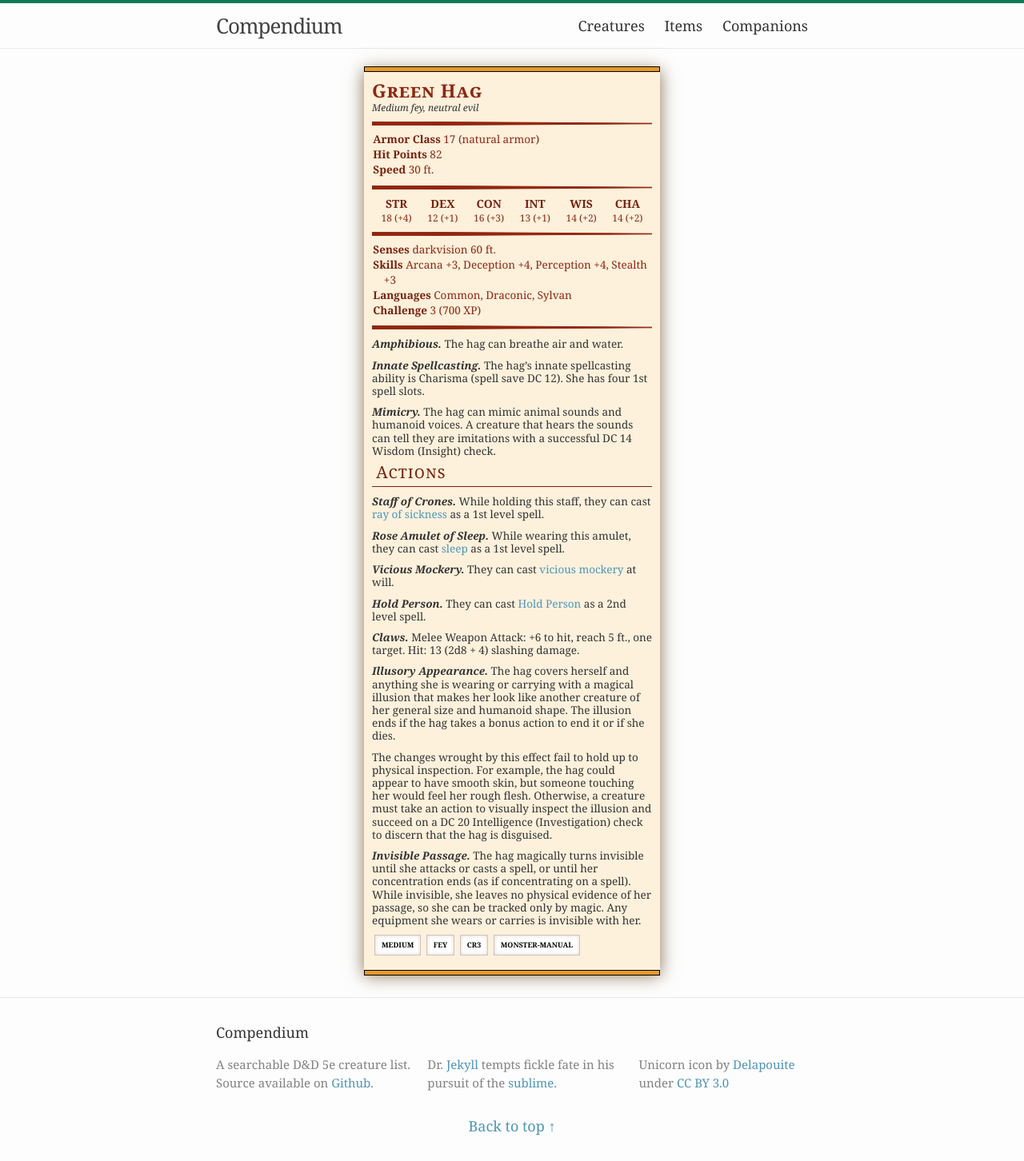
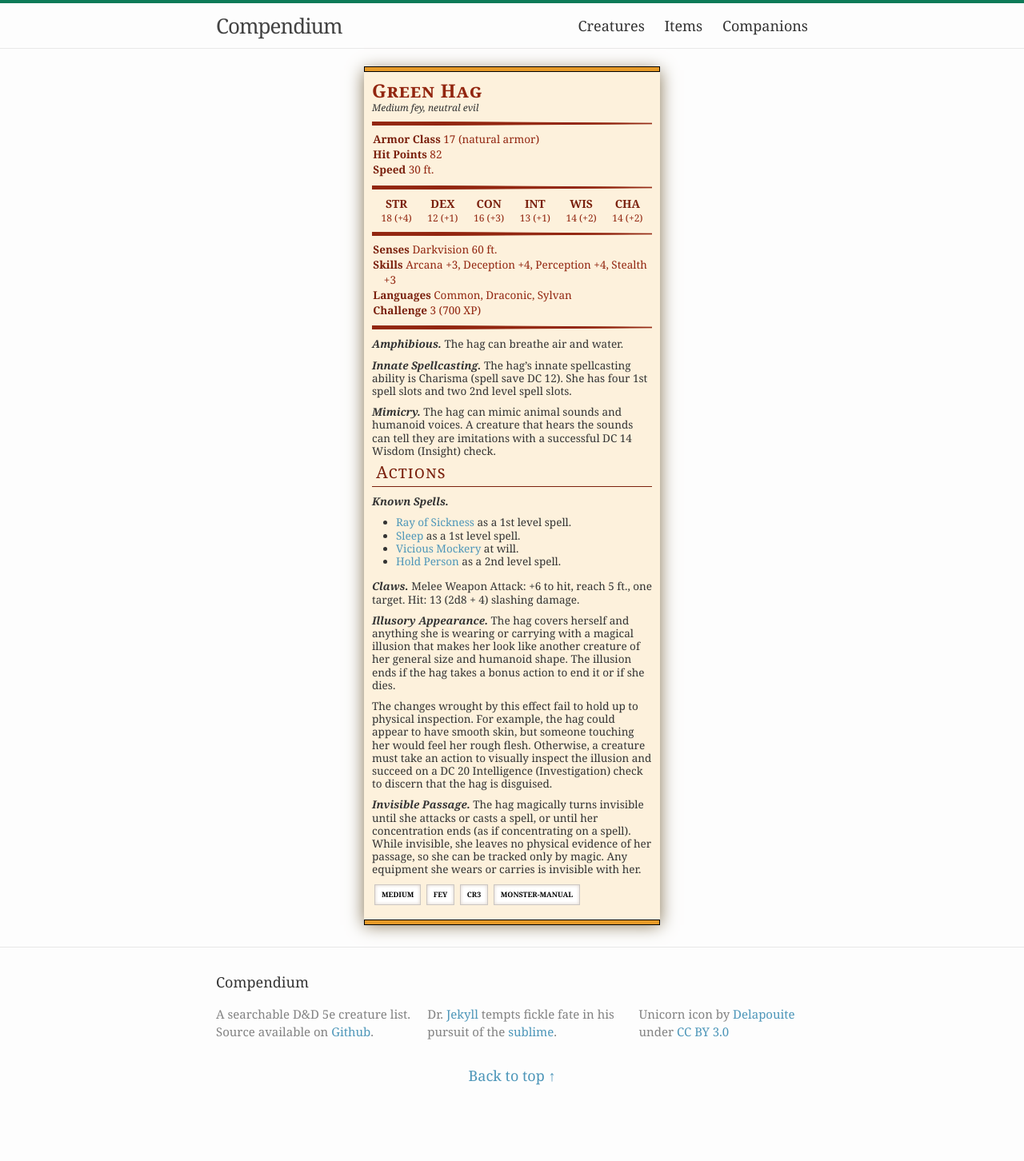
Before and after one commit to okaycasual/ck, a Jekyll site: the page built from _creatures/green-hag.md, in a window 1280 px wide. Shown: the whole page at 80% size. Built offline with Jekyll 4.4.1, drawn with Linux system fonts in a browser that asks for light colours; after the commit the page ends 1389 px from its top, so only the background shows below that.

Commit message:
simplify actions

```diff
--- a/_creatures/green-hag.md
+++ b/_creatures/green-hag.md
@@ -12,7 +12,7 @@
 alignment: neutral evil
 challenge: "3 (700 XP)"
 languages: "Common, Draconic, Sylvan"
-senses: "darkvision 60 ft."
+senses: "Darkvision 60 ft."
 skills: "Arcana +3, Deception +4, Perception +4, Stealth +3"
 speed: "30 ft."
 hit_points: "82"
@@ -21,20 +21,18 @@
 
 ***Amphibious.*** The hag can breathe air and water.
 
-***Innate Spellcasting.*** The hag's innate spellcasting ability is Charisma (spell save DC 12). She has four 1st spell slots.
+***Innate Spellcasting.*** The hag's innate spellcasting ability is Charisma (spell save DC 12). She has four 1st spell slots and two 2nd level spell slots.
 
 ***Mimicry.*** The hag can mimic animal sounds and humanoid voices. A creature that hears the sounds can tell they are imitations with a successful DC 14 Wisdom (Insight) check.
 
 
 ### Actions
 
-***Staff of Crones.*** While holding this staff, they can cast [ray of sickness](https://dnd5e.wikidot.com/spell:ray-of-sickness) as a 1st level spell.
-
-***Rose Amulet of Sleep.*** While wearing this amulet, they can cast [sleep](https://www.dndbeyond.com/spells/2254-sleep) as a 1st level spell.
-
-***Vicious Mockery.*** They can cast [vicious mockery](https://roll20.net/compendium/dnd5e/Vicious%20Mockery#content) at will.
-
-***Hold Person.*** They can cast [Hold Person](https://dnd5e.wikidot.com/spell:hold-person) as a 2nd level spell.
+***Known Spells.***
+* [Ray of Sickness](https://dnd5e.wikidot.com/spell:ray-of-sickness) as a 1st level spell.
+* [Sleep](https://www.dndbeyond.com/spells/2254-sleep) as a 1st level spell.
+* [Vicious Mockery](https://roll20.net/compendium/dnd5e/Vicious%20Mockery#content) at will.
+* [Hold Person](https://dnd5e.wikidot.com/spell:hold-person) as a 2nd level spell.
 
 
 ***Claws.*** Melee Weapon Attack: +6 to hit, reach 5 ft., one target. Hit: 13 (2d8 + 4) slashing damage.
```
